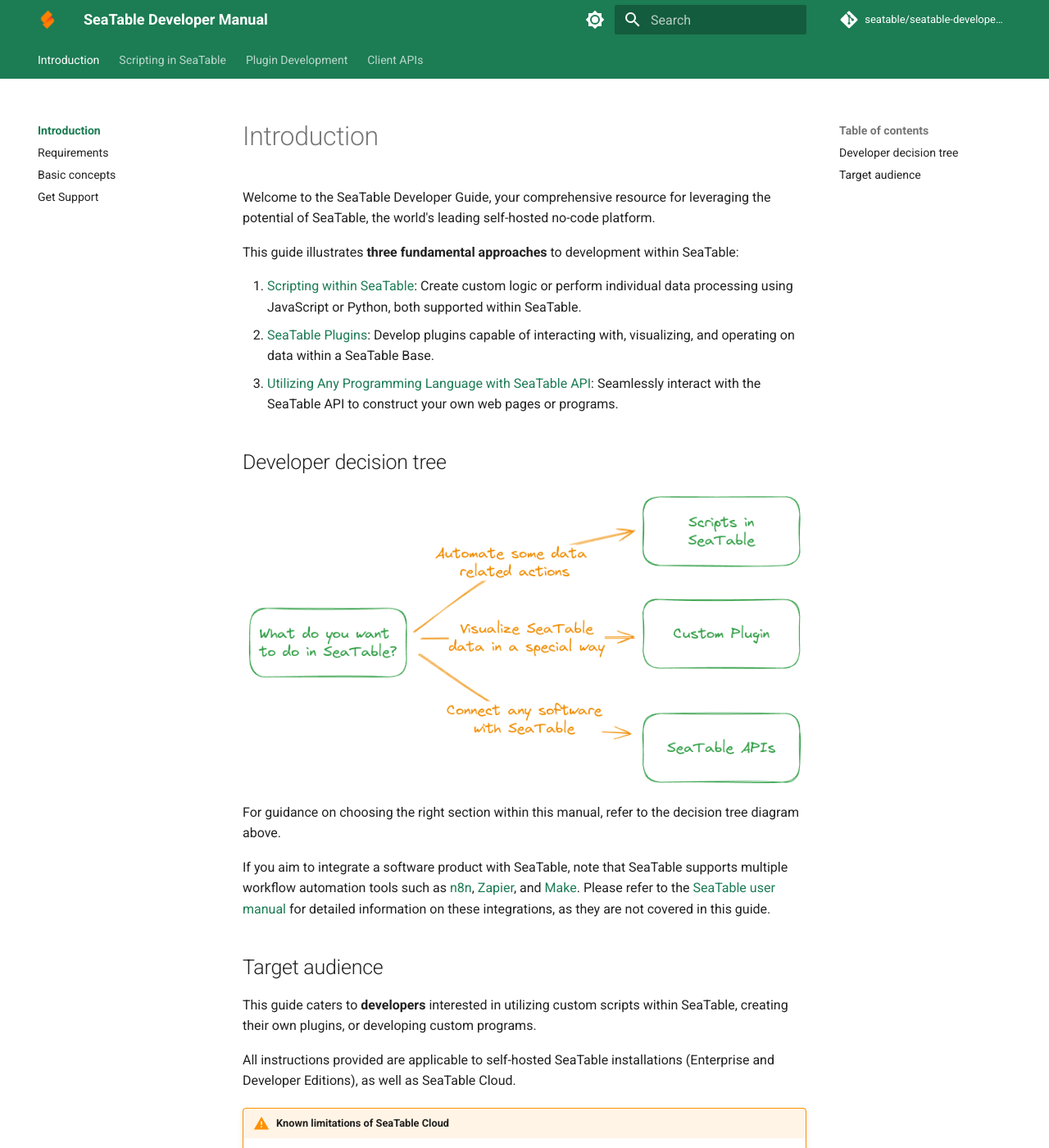
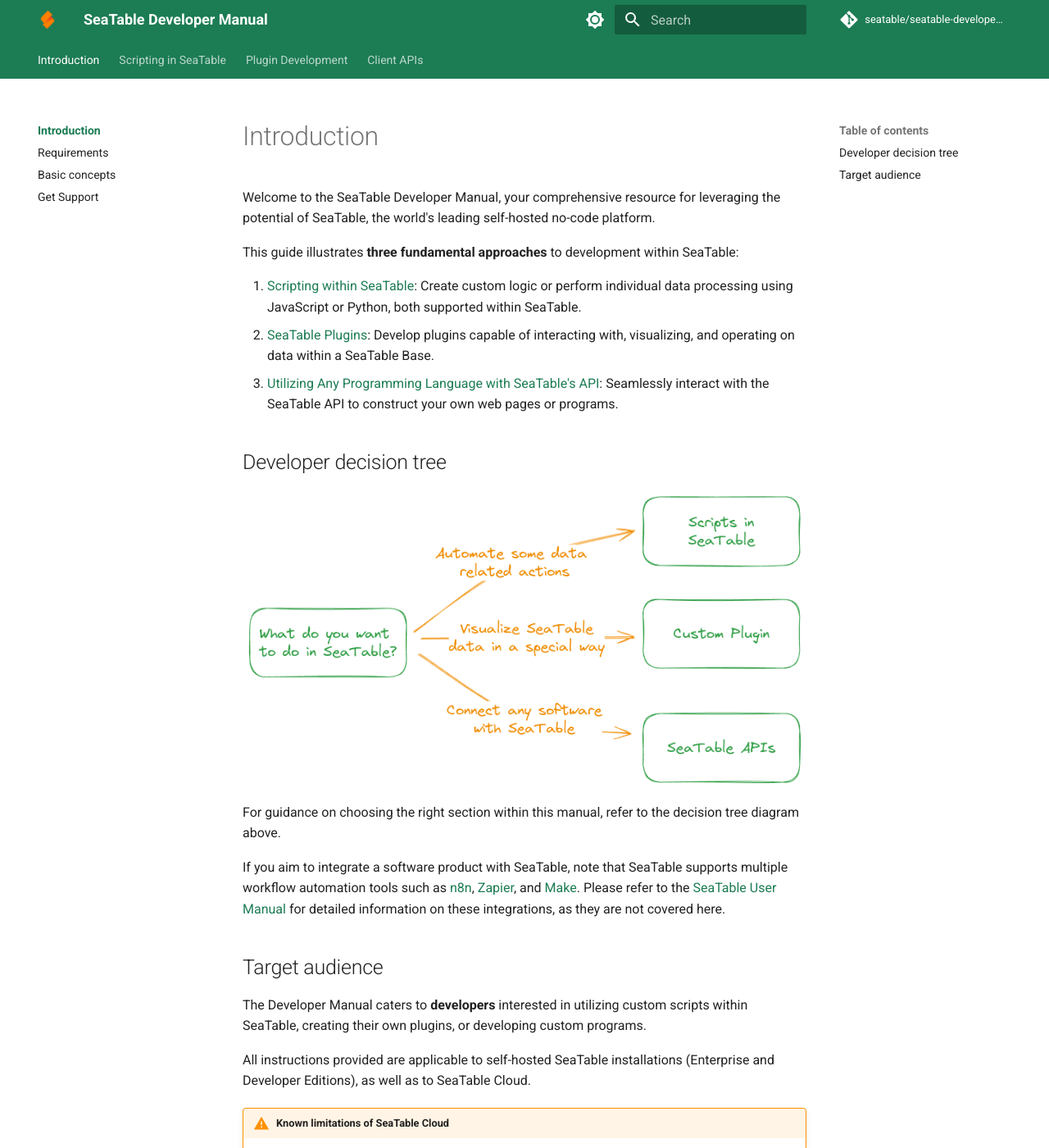
Before and after one commit to seatable/seatable-developer-docs, an MkDocs documentation site: the page built from docs/index.md, in a window 1280 px wide and 1400 px high. Shown: the whole window at 82% size. Built offline with MkDocs 1.6.1 and Material for MkDocs 9.7.7, drawn with Linux system fonts in a browser that asks for light colours; comment, search, counter and statistics services are not loaded; some of the changed text lies outside the part shown.

Commit message:
Update index.md
Wording improvements

```diff
--- a/docs/index.md
+++ b/docs/index.md
@@ -1,12 +1,12 @@
 # Introduction
 
-Welcome to the SeaTable Developer Guide, your comprehensive resource for leveraging the potential of SeaTable, the world's leading self-hosted no-code platform.
+Welcome to the SeaTable Developer Manual, your comprehensive resource for leveraging the potential of SeaTable, the world's leading self-hosted no-code platform.
 
 This guide illustrates **three fundamental approaches** to development within SeaTable:
 
 1. [Scripting within SeaTable](/scripts/): Create custom logic or perform individual data processing using JavaScript or Python, both supported within SeaTable.
 1. [SeaTable Plugins](/plugins/): Develop plugins capable of interacting with, visualizing, and operating on data within a SeaTable Base.
-1. [Utilizing Any Programming Language with SeaTable API](/clients/): Seamlessly interact with the SeaTable API to construct your own web pages or programs.
+1. [Utilizing Any Programming Language with SeaTable's API](/clients/): Seamlessly interact with the SeaTable API to construct your own web pages or programs.
 
 ## Developer decision tree
 
@@ -14,13 +14,13 @@ This guide illustrates **three fundamental approaches** to development within Se
 
 For guidance on choosing the right section within this manual, refer to the decision tree diagram above.
 
-If you aim to integrate a software product with SeaTable, note that SeaTable supports multiple workflow automation tools such as [n8n](https://n8n.io/integrations/seatable/), [Zapier](https://zapier.com/apps/seatable/integrations), and [Make](https://www.make.com/en/integrations/seatable). Please refer to the [SeaTable user manual](https://seatable.io/docs-category/skripte-api-integrationen/) for detailed information on these integrations, as they are not covered in this guide.
+If you aim to integrate a software product with SeaTable, note that SeaTable supports multiple workflow automation tools such as [n8n](https://n8n.io/integrations/seatable/), [Zapier](https://zapier.com/apps/seatable/integrations), and [Make](https://www.make.com/en/integrations/seatable). Please refer to the [SeaTable User Manual](https://seatable.io/docs-category/skripte-api-integrationen/) for detailed information on these integrations, as they are not covered here.
 
 ## Target audience
 
-This guide caters to **developers** interested in utilizing custom scripts within SeaTable, creating their own plugins, or developing custom programs.
+The Developer Manual caters to **developers** interested in utilizing custom scripts within SeaTable, creating their own plugins, or developing custom programs.
 
-All instructions provided are applicable to self-hosted SeaTable installations (Enterprise and Developer Editions), as well as SeaTable Cloud.
+All instructions provided are applicable to self-hosted SeaTable installations (Enterprise and Developer Editions), as well as to SeaTable Cloud.
 
 !!! warning annotate "Known limitations of SeaTable Cloud"
 
@@ -31,6 +31,6 @@ All instructions provided are applicable to self-hosted SeaTable installations (
 
 If you are new to SeaTable, we suggest starting with the introduction section covering the platform's [requirements](/introduction/requirements) and [basic concepts](/introduction/basic_concepts) of this no-code platform. Otherwise, let's dive right in!
 
-[Start Scripting](/scripts){ .md-button .md-button--primary }
+[Start scripting](/scripts){ .md-button .md-button--primary }
 [Write your own plugin](/plugins){ .md-button .md-button--primary }
 [Use the API](/clients){ .md-button .md-button--primary }
```
